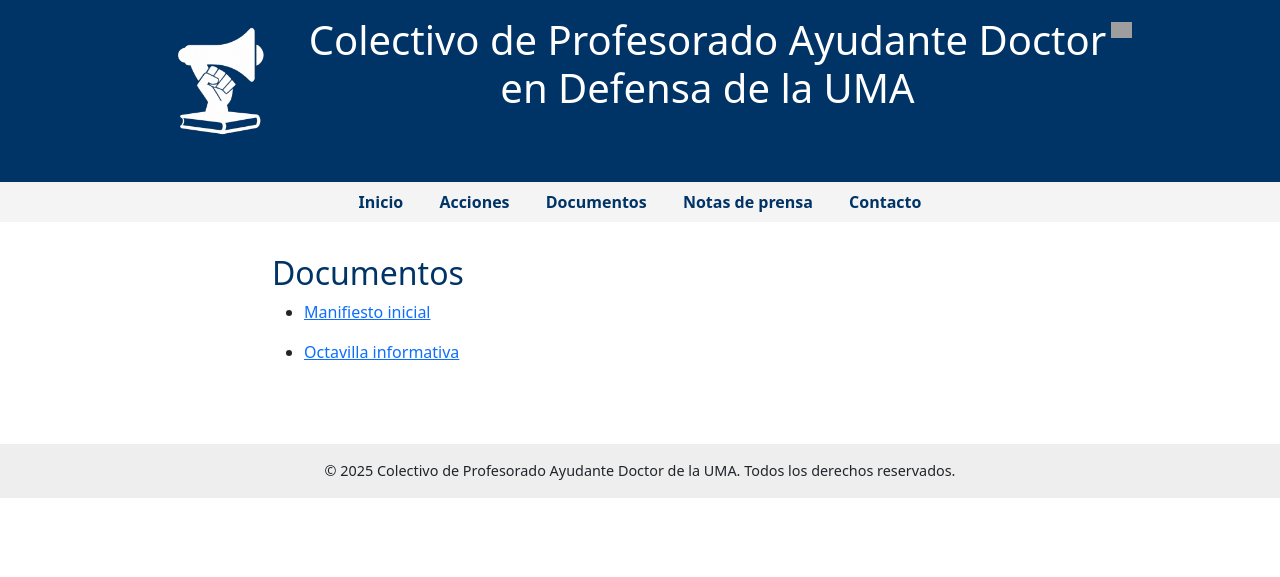
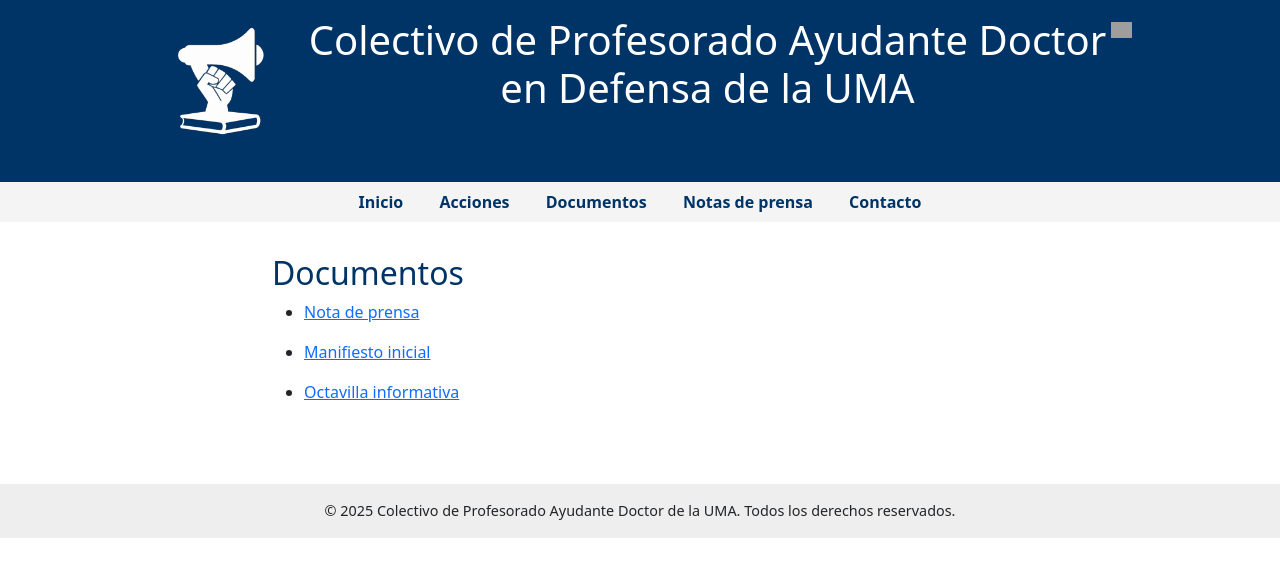
Before and after one commit to cpaduma/cpaduma.github.io, a Jekyll site: the page built from documentos.html, in a window 1280 px wide. Shown: the top 577 px of the page. Built offline with Jekyll 4.4.1, drawn with Linux system fonts in a browser that asks for light colours; grey boxes are pictures that could not be loaded.

Commit message:
Update documentos.html

```diff
--- a/documentos.html
+++ b/documentos.html
@@ -6,6 +6,9 @@
   <section id="documentos">
     <h2>Documentos</h2>
     <ul>
+      <li><a href="doc/Nota de prensa.pdf" target="_blank">Nota de prensa</a></li>
+    </ul>
+    <ul>
       <li><a href="doc/ComunicadoCPAD.pdf" target="_blank">Manifiesto inicial</a></li>
     </ul>
     <ul>
```
